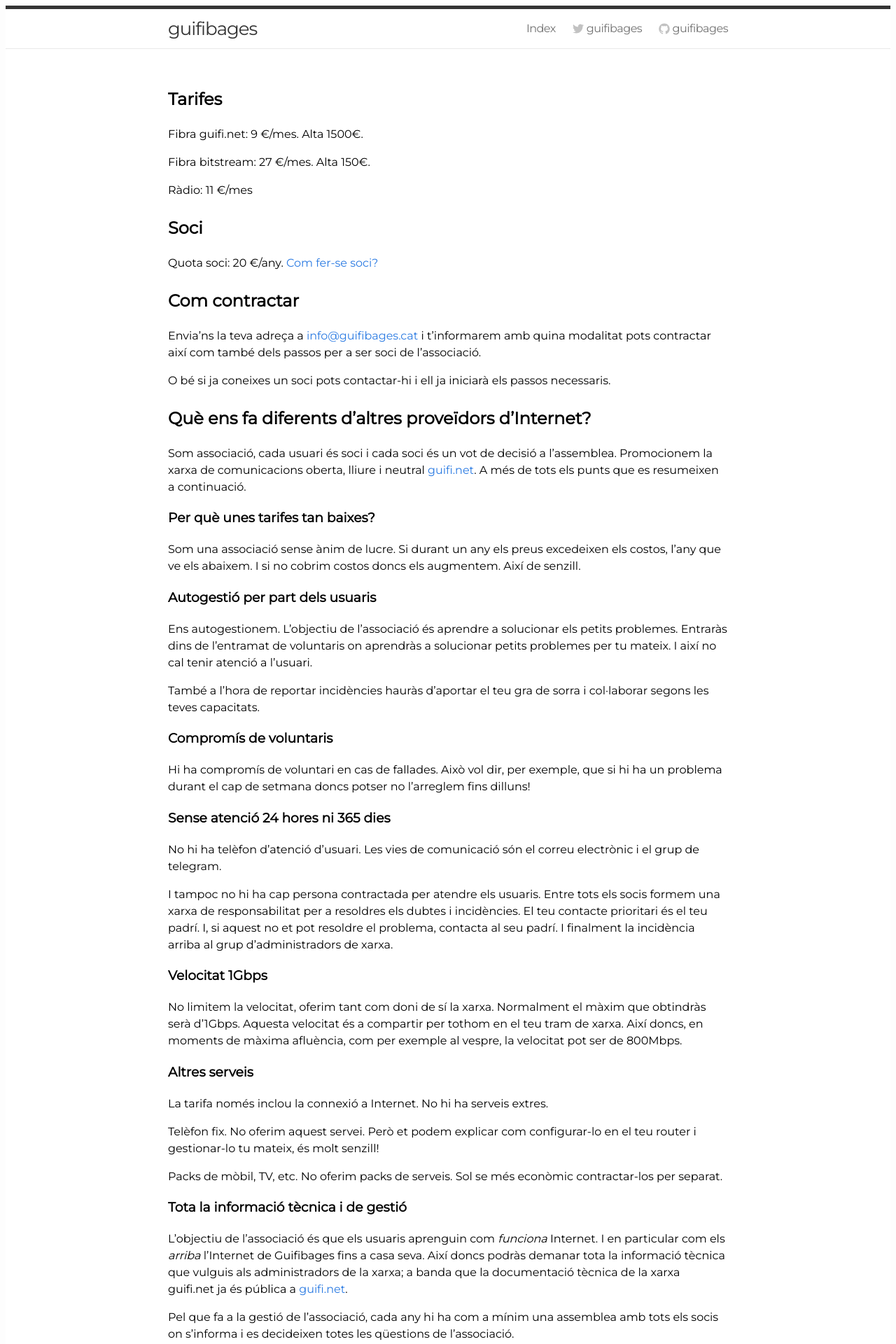
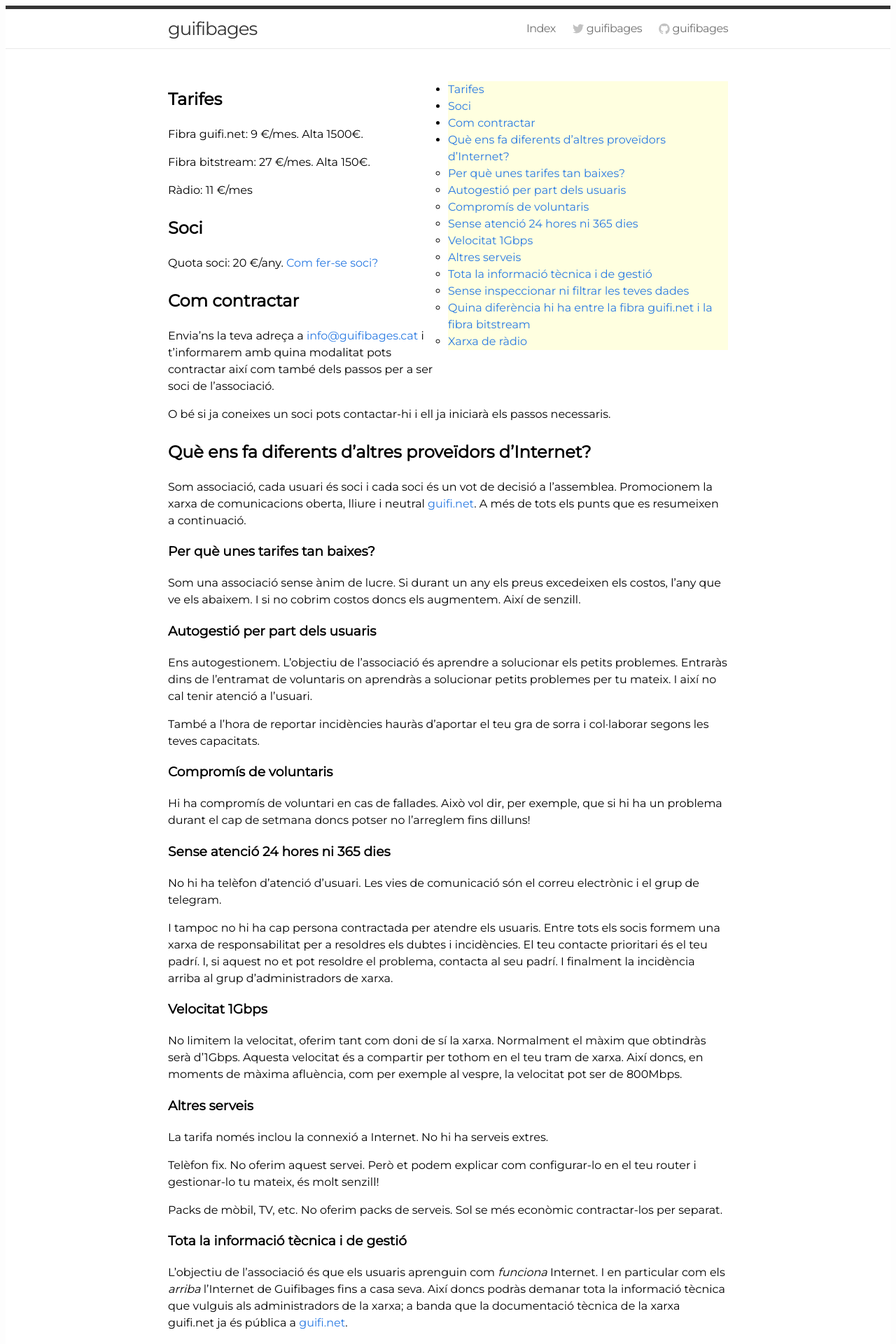
Before and after one commit to guifibages/guifibages.github.io, a Jekyll site: the page built from doc/connexio/index.md, in a window 1280 px wide. Shown: the top 1920 px of the page at 70% size. Built offline with Jekyll 4.4.1, drawn with Linux system fonts in a browser that asks for light colours; some of the changed text lies outside the part shown.

Commit message:
no filtrem paquets

```diff
--- a/css/main.css
+++ b/css/main.css
@@ -403,3 +403,14 @@
     margin: 0 0 15px; }
 
 }
+
+
+
+
+/* Table of contents */
+/* ----------------------------------------------------------*/
+#markdown-toc{
+  float: right;
+  width: 50%;
+  background-color: lightyellow;
+}
--- a/doc/connexio/index.md
+++ b/doc/connexio/index.md
@@ -2,6 +2,10 @@
 layout: default
 title: "Connexió a la xarxa Guifi"
 ---
+
+* TOC
+{:toc}
+
 
 ## Tarifes
 
@@ -76,6 +80,13 @@
 Pel que fa a la gestió de l'associació, cada any hi ha com a mínim una assemblea amb tots els socis on s'informa i es decideixen totes les qüestions de l'associació.
 
 
+### Sense inspeccionar ni filtrar les teves dades
+
+No inspeccionem què circula per la xarxa; de fet no ens interessa per res saber què consultes a Internet. La xarxa és neutral i permetem tot el trànsit en igualtat de condicions, no filtrem cap paquet.
+
+Per a accedir a la resta d'Internet, la Fundació [guifi.net](http://guifi.net) ens ofereix el servei en el Punt Neutre d'Internet a Catalunya [CATNIX](https://www.catnix.net/xarxes-connectades/).
+
+
 
 
 
```
